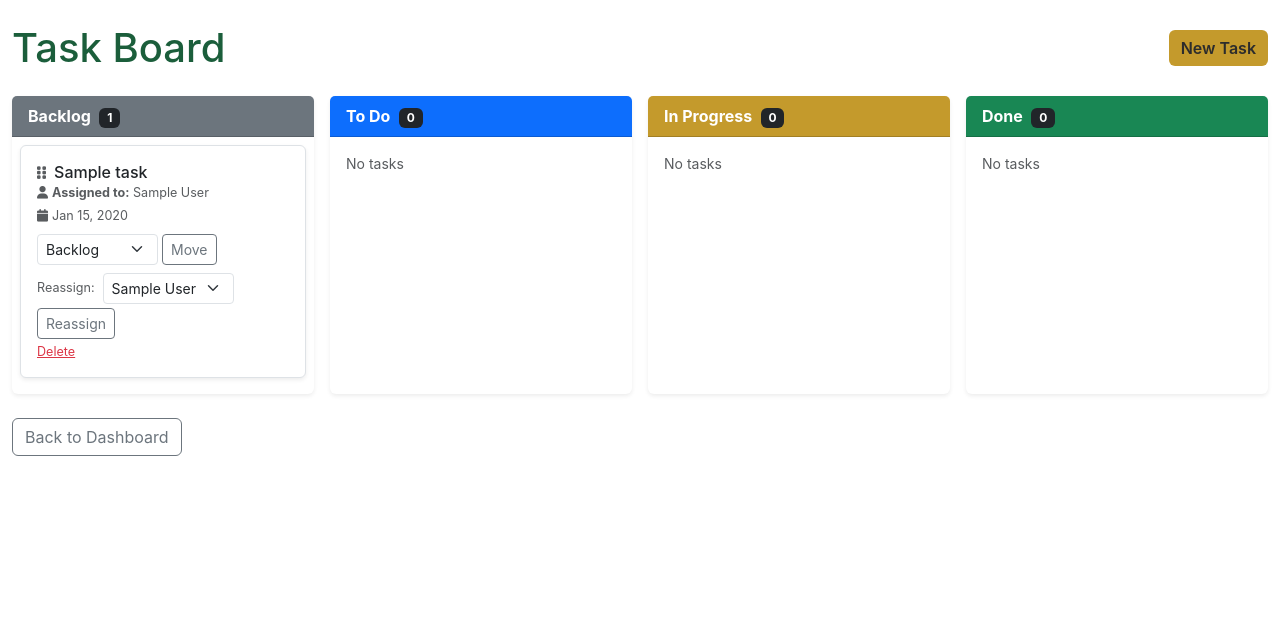
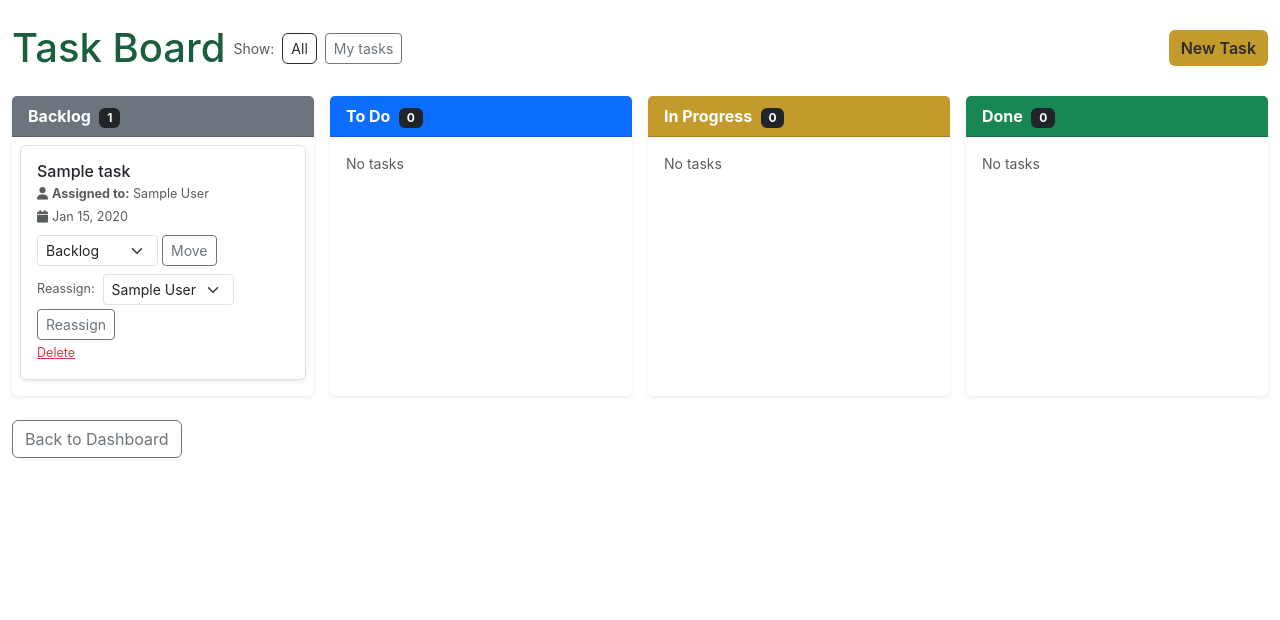
Before and after one commit to ekvale/allminnesota, a Django app: page /dashboard/tasks/ in a window 1280 px wide. Shown: the part 86-706 px from the top of the page. Run offline with Django 4.2, Linux system fonts and the light colour scheme; a user stored in the database is signed in; tables that the repository leaves empty hold one stand-in row (values such as "Sample post").

Commit message:
Fix Kanban drag-and-drop (whole-card drag, init after Sortable); add My tasks filter

```diff
--- a/core/static/core/kanban-dnd.js
+++ b/core/static/core/kanban-dnd.js
@@ -1,6 +1,6 @@
 /**
  * Kanban drag-and-drop: move task cards between columns.
- * Requires Sortable.js to be loaded. Run after DOM ready.
+ * Call window.initKanbanDnd() after Sortable.js has loaded (e.g. from Sortable script onload).
  */
 (function () {
   function getCsrfToken() {
@@ -11,7 +11,7 @@
   function postMove(taskId, newStatus) {
     var form = document.createElement('form');
     form.method = 'POST';
-    form.action = window.location.pathname;
+    form.action = window.location.pathname + window.location.search;
     form.style.display = 'none';
 
     var csrf = document.createElement('input');
@@ -37,16 +37,18 @@
   }
 
   function initKanbanDnd() {
+    if (typeof Sortable === 'undefined') return;
     var columns = document.querySelectorAll('.kanban-column');
-    if (!columns.length || typeof Sortable === 'undefined') return;
+    if (!columns.length) return;
 
     columns.forEach(function (el) {
       new Sortable(el, {
         group: 'kanban-tasks',
         draggable: '.task-card',
-        handle: '.task-card-drag-handle',
         animation: 150,
-        ghostClass: 'opacity-50',
+        ghostClass: 'sortable-ghost',
+        filter: '.btn, a, input, select, textarea',
+        preventOnFilter: true,
         onEnd: function (evt) {
           var fromStatus = evt.from.dataset.status;
           var toStatus = evt.to.dataset.status;
@@ -58,8 +60,10 @@
     });
   }
 
+  window.initKanbanDnd = initKanbanDnd;
+  // With defer, Sortable loads first and we run after DOM; init now.
   if (document.readyState === 'loading') {
-    document.addEventListener('DOMContentLoaded', initKanbanDnd);
+    document.addEventListener('DOMContentLoaded', function () { initKanbanDnd(); });
   } else {
     initKanbanDnd();
   }
--- a/core/static/core/style.css
+++ b/core/static/core/style.css
@@ -174,19 +174,19 @@ body {
   font-size: 0.9rem;
 }
 
-/* Kanban drag handle and empty column drop zone */
-.task-card-drag-handle {
+/* Kanban drag-and-drop */
+.task-card {
   cursor: grab;
-  user-select: none;
 }
-.task-card-drag-handle:active {
+.task-card:active {
   cursor: grabbing;
 }
 .kanban-column {
   min-height: 100px;
 }
 .kanban-column .task-card.sortable-ghost {
-  opacity: 0.5;
+  opacity: 0.4;
+  cursor: grabbing;
 }
 
 /* Alerts: map success to our green for consistency */
--- a/core/templates/core/admin/_task_card.html
+++ b/core/templates/core/admin/_task_card.html
@@ -1,7 +1,6 @@
 <div class="card mb-2 task-card border shadow-sm" data-task-id="{{ task.pk }}">
     <div class="card-body p-3">
-        <span class="task-card-drag-handle text-muted me-1 cursor-grab" title="Drag to move column"><i class="fas fa-grip-vertical"></i></span>
-        <h6 class="card-title mb-1 d-inline">
+        <h6 class="card-title mb-1">
             <a href="{% url 'core:task_edit' task.pk %}" class="text-dark text-decoration-none">{{ task.title }}</a>
         </h6>
         <p class="small text-muted mb-1">
--- a/core/templates/core/admin/kanban.html
+++ b/core/templates/core/admin/kanban.html
@@ -5,8 +5,13 @@
 
 {% block content %}
 <div class="container-fluid py-4">
-    <div class="d-flex justify-content-between align-items-center mb-4">
-        <h1 class="text-primary-green mb-0">Task Board</h1>
+    <div class="d-flex flex-wrap justify-content-between align-items-center gap-2 mb-4">
+        <div class="d-flex align-items-center gap-2">
+            <h1 class="text-primary-green mb-0">Task Board</h1>
+            <span class="text-muted small">Show:</span>
+            <a href="{% url 'core:kanban' %}" class="btn btn-sm {% if not filter_mine %}btn-outline-primary-green active{% else %}btn-outline-secondary{% endif %}">All</a>
+            <a href="{% url 'core:kanban' %}?mine=1" class="btn btn-sm {% if filter_mine %}btn-outline-primary-green active{% else %}btn-outline-secondary{% endif %}">My tasks</a>
+        </div>
         <a href="{% url 'core:task_create' %}" class="btn btn-gold">New Task</a>
     </div>
 
@@ -78,6 +83,6 @@
 {% endblock %}
 
 {% block extra_js %}
-<script src="https://cdn.jsdelivr.net/npm/sortablejs@1.15.2/Sortable.min.js"></script>
-<script src="{% static 'core/kanban-dnd.js' %}"></script>
+<script src="https://cdn.jsdelivr.net/npm/sortablejs@1.15.2/Sortable.min.js" defer></script>
+<script src="{% static 'core/kanban-dnd.js' %}" defer></script>
 {% endblock %}
--- a/core/views.py
+++ b/core/views.py
@@ -147,8 +147,12 @@ class AdminDashboardView(LoginRequiredMixin, TemplateView):
         context['recent_contacts'] = ContactMessage.objects.all()[:10]
         context['events'] = Event.objects.all().order_by('-date')
         context['recent_impact'] = ImpactUpdate.objects.select_related('updated_by').order_by('-updated_at')[:5]
-        # Kanban board: tasks by status (for embedded board and move-from-dashboard)
+        # Kanban board: tasks by status (optional filter: my tasks only)
         tasks = Task.objects.select_related('assigned_to').all()
+        filter_mine = request.GET.get('mine') == '1'
+        if filter_mine:
+            tasks = tasks.filter(assigned_to=request.user)
+        context['filter_mine'] = filter_mine
         context['backlog'] = tasks.filter(status='backlog').order_by('-order', 'created_at')
         context['to_do'] = tasks.filter(status='to_do').order_by('-order', 'created_at')
         context['in_progress'] = tasks.filter(status='in_progress').order_by('-order', 'created_at')
@@ -159,6 +163,9 @@ class AdminDashboardView(LoginRequiredMixin, TemplateView):
     def post(self, request, *args, **kwargs):
         """Handle task status move or reassign from embedded kanban; redirect back to dashboard."""
         task_id = request.POST.get('task_id')
+        redirect_url = reverse('core:dashboard')
+        if request.GET.get('mine') == '1':
+            redirect_url = redirect_url + '?mine=1'
         if 'assigned_to' in request.POST:
             task = get_object_or_404(Task, pk=task_id) if task_id else None
             if task:
@@ -175,7 +182,7 @@ class AdminDashboardView(LoginRequiredMixin, TemplateView):
             task.status = request.POST.get('status')
             task.save()
             messages.success(request, f'Task moved to {dict(Task.STATUS_CHOICES).get(task.status)}.')
-        return redirect('core:dashboard')
+        return redirect(redirect_url)
 
 
 class GoalUpdateView(LoginRequiredMixin, UpdateView):
@@ -290,6 +297,10 @@ class KanbanBoardView(LoginRequiredMixin, TemplateView):
     def get_context_data(self, **kwargs):
         context = super().get_context_data(**kwargs)
         tasks = Task.objects.select_related('assigned_to').all()
+        filter_mine = self.request.GET.get('mine') == '1'
+        if filter_mine:
+            tasks = tasks.filter(assigned_to=self.request.user)
+        context['filter_mine'] = filter_mine
         context['backlog'] = tasks.filter(status='backlog').order_by('-order', 'created_at')
         context['to_do'] = tasks.filter(status='to_do').order_by('-order', 'created_at')
         context['in_progress'] = tasks.filter(status='in_progress').order_by('-order', 'created_at')
@@ -300,6 +311,9 @@ class KanbanBoardView(LoginRequiredMixin, TemplateView):
     def post(self, request, *args, **kwargs):
         """Quick-move status or reassign; redirect back to kanban."""
         task_id = request.POST.get('task_id')
+        redirect_url = reverse('core:kanban')
+        if request.GET.get('mine') == '1':
+            redirect_url = redirect_url + '?mine=1'
         if 'assigned_to' in request.POST:
             task = get_object_or_404(Task, pk=task_id) if task_id else None
             if task:
@@ -316,7 +330,7 @@ class KanbanBoardView(LoginRequiredMixin, TemplateView):
             task.status = request.POST.get('status')
             task.save()
             messages.success(request, f'Task moved to {dict(Task.STATUS_CHOICES).get(task.status)}.')
-        return redirect('core:kanban')
+        return redirect(redirect_url)
 
 
 class TaskCreateView(LoginRequiredMixin, CreateView):
```
Also changed, not shown: core/templates/core/admin/dashboard.html (+10 -5 lines).
